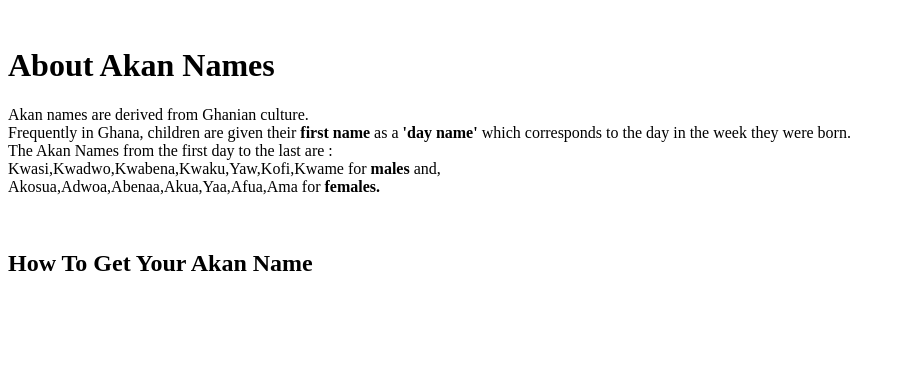
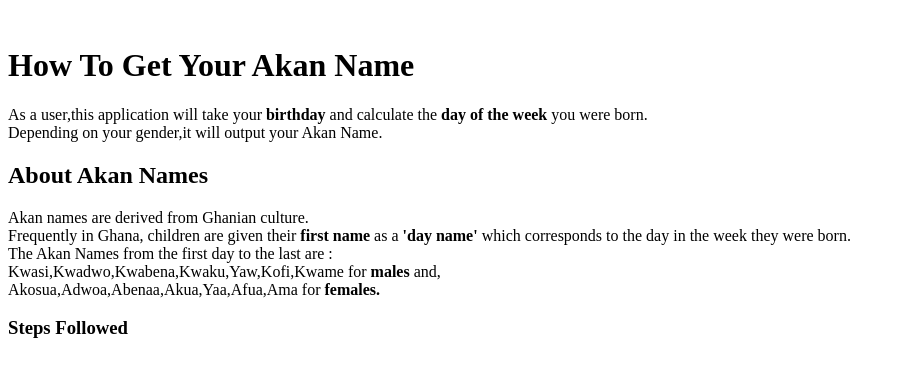
Before and after one commit to chelseaayoo/AKAN-NAME-PROJECT, a plain HTML site: page index.html in a window 1280 px wide. Shown: the whole page, without its empty margins (0-905 px from the left). Drawn offline with Linux system fonts and the light colour scheme.

Commit message:
add the second paragraph to index.html

```diff
--- a/index.html
+++ b/index.html
@@ -9,11 +9,16 @@
 </head>
 <body>
     <div>
-        <h1><strong>About Akan Names</strong></h1>
+        <h1><strong>How To Get Your Akan Name</strong></h1>
+        <p>As a user,this application will take your <strong>birthday</strong> and calculate the <strong>day of the week </strong>you were born. <br>Depending on your gender,it will output your Akan Name.</p>
+
+    </div>
+    <div>
+        <h2><strong>About Akan Names</strong></h2>
         <p>Akan names are derived from Ghanian culture. <br> Frequently in Ghana, children are given their <strong> first name </strong> as a <strong>'day name' </strong> which corresponds to the day in the week they were born. <br>The Akan Names from the first day to the last are : <br>Kwasi,Kwadwo,Kwabena,Kwaku,Yaw,Kofi,Kwame for <strong>males</strong> and, <br>Akosua,Adwoa,Abenaa,Akua,Yaa,Afua,Ama for <strong>females.</strong></p>
-    </div><br>
+    </div>
     <div>
-        <h2><strong>How To Get Your Akan Name</strong></h2>
+        <h3><strong>Steps Followed </strong></h3>
     </div>
 
 </body>
```
